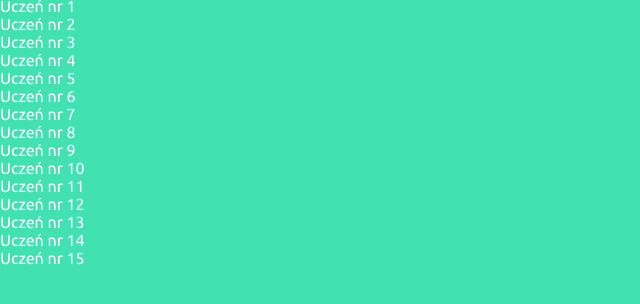
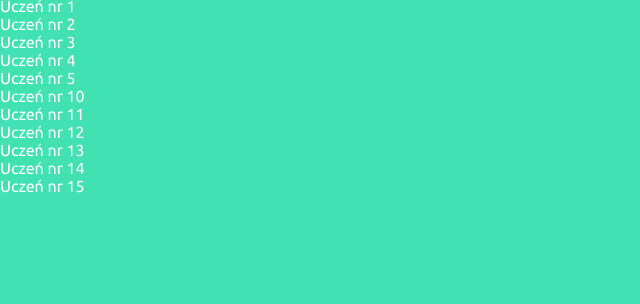
Before and after one commit to MaksTro/test2, a plain HTML site: page index.html in a window 1280 px wide. Shown: the part 40-344 px from the top of the page, without its empty margins (0-640 px from the left). Drawn offline with Linux system fonts and the light colour scheme.

Commit message:
deleted students

```diff
--- a/index.html
+++ b/index.html
@@ -16,10 +16,6 @@
 <p>Uczeń nr 3</p>
 <p>Uczeń nr 4</p>
 <p>Uczeń nr 5</p>
-<p>Uczeń nr 6</p>
-<p>Uczeń nr 7</p>
-<p>Uczeń nr 8</p>
-<p>Uczeń nr 9</p>
 <p>Uczeń nr 10</p>
 <p>Uczeń nr 11</p>
 <p>Uczeń nr 12</p>
```
